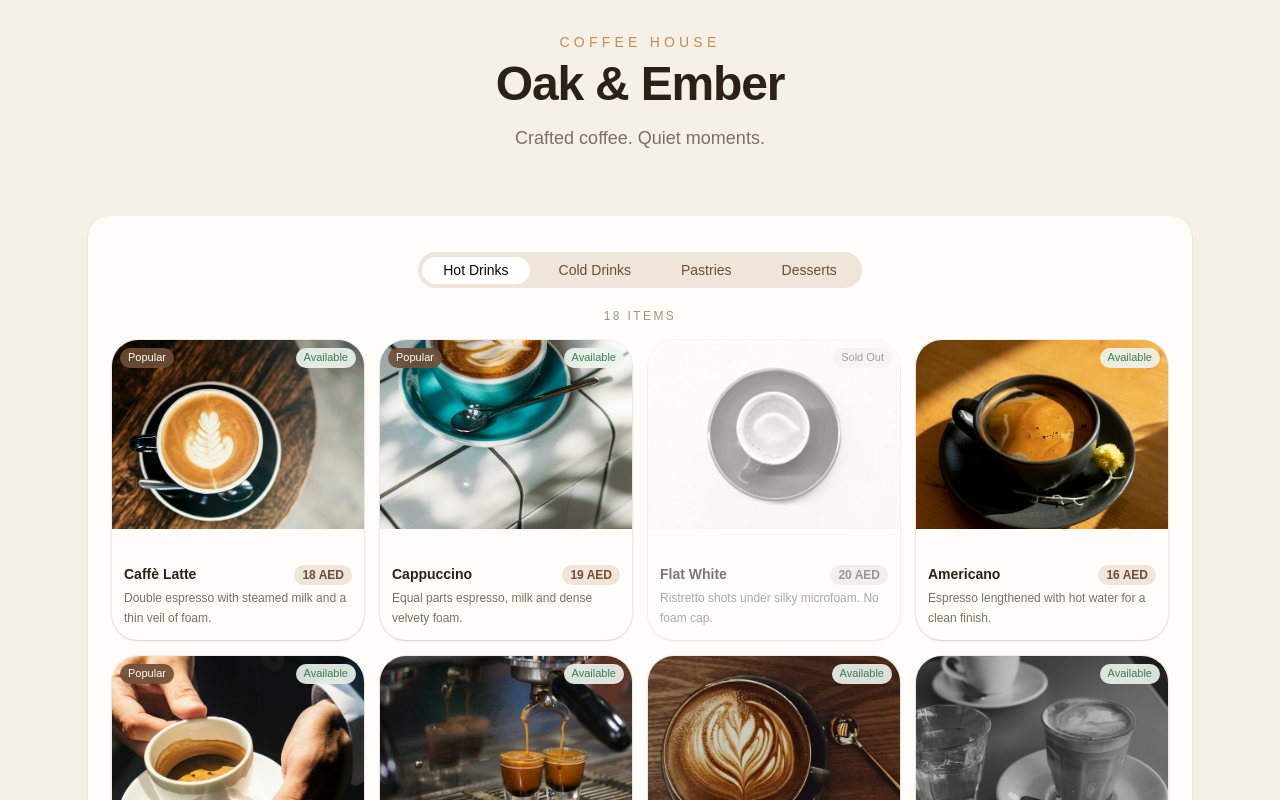
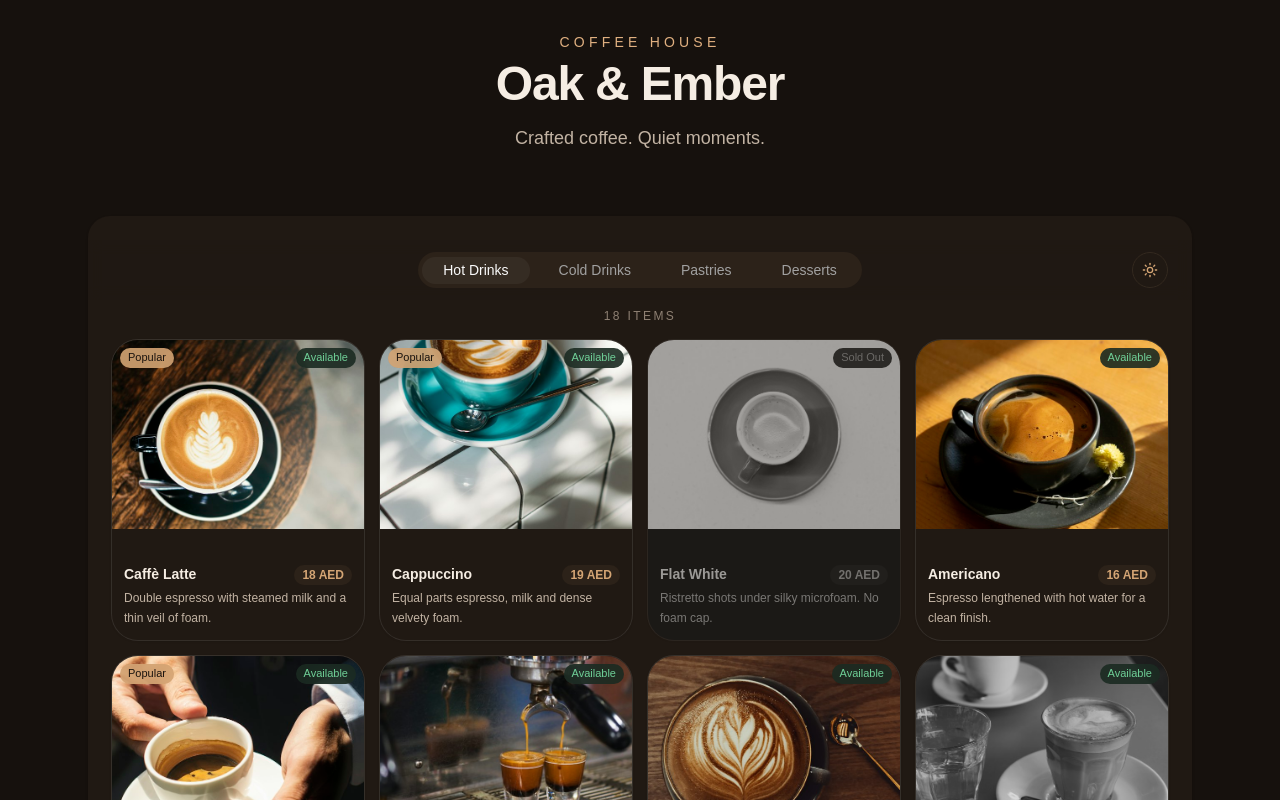
Before and after one commit to hkhodkar/coffee-menu, a React (Vite) app: page / in a window 1280 px wide. Shown: the top 800 px of the page. Built offline with nearby package versions, Linux system fonts and the light colour scheme.

Commit message:
feat: add dark theme toggle defaulting to dark
Sun/moon button in the tab row, persisted to localStorage. An inline
script applies the theme before first paint to avoid a light flash.

```diff
--- a/index.html
+++ b/index.html
@@ -5,6 +5,16 @@
     <link rel="icon" type="image/svg+xml" href="/favicon.svg" />
     <meta name="viewport" content="width=device-width, initial-scale=1.0" />
     <title>Oak & Ember</title>
+
+    <!-- Apply the saved theme before first paint so the page never flashes.
+         Dark is the default until the visitor picks otherwise. -->
+    <script>
+      (function () {
+        if (localStorage.getItem("theme") !== "light") {
+          document.documentElement.classList.add("dark");
+        }
+      })();
+    </script>
   </head>
   <body>
     <div id="root"></div>
--- a/src/components/ui/custom/menu-tabs.tsx
+++ b/src/components/ui/custom/menu-tabs.tsx
@@ -1,6 +1,7 @@
 import { Tabs, TabsContent, TabsList, TabsTrigger } from "@/components/ui/tabs";
 import { DrinkCard } from "./drink-card";
 import { MENUITEMS } from "@/assets/DATA";
+import { ThemeToggle } from "./theme-toggle";
 
 const CATEGORIES = [
   { value: "hot-drinks", label: "Hot Drinks" },
@@ -14,7 +15,10 @@ export function MenuTabs() {
 
   return (
     <Tabs defaultValue="hot-drinks" className="w-full">
-      <div className="sticky top-0 z-10 -mx-6 bg-surface/95 px-6 py-3 backdrop-blur-sm">
+      <div className="sticky top-0 z-10 -mx-6 flex items-center gap-3 bg-surface/95 px-6 py-3 backdrop-blur-sm">
+        {/* balances the toggle on the right so the tabs stay centred */}
+        <div className="size-9 shrink-0" aria-hidden />
+
         <TabsList className="mx-auto flex w-fit max-w-full flex-wrap justify-center gap-2 rounded-full bg-brand-soft p-1">
           {CATEGORIES.map((category) => (
             <TabsTrigger
@@ -27,6 +31,7 @@ export function MenuTabs() {
           ))}
         </TabsList>
 
+        <ThemeToggle />
       </div>
 
       {CATEGORIES.map((category) => {
--- /dev/null
+++ b/src/components/ui/custom/theme-toggle.tsx
@@ -0,0 +1,32 @@
+import { useEffect, useState } from "react";
+import { Moon, Sun } from "lucide-react";
+
+type Theme = "light" | "dark";
+
+function getInitialTheme(): Theme {
+  // Dark is the house style; only an explicit choice moves off it.
+  return localStorage.getItem("theme") === "light" ? "light" : "dark";
+}
+
+export function ThemeToggle() {
+  const [theme, setTheme] = useState<Theme>(getInitialTheme);
+
+  useEffect(() => {
+    document.documentElement.classList.toggle("dark", theme === "dark");
+    localStorage.setItem("theme", theme);
+  }, [theme]);
+
+  const isDark = theme === "dark";
+
+  return (
+    <button
+      type="button"
+      onClick={() => setTheme(isDark ? "light" : "dark")}
+      aria-label={isDark ? "Switch to light mode" : "Switch to dark mode"}
+      title={isDark ? "Light mode" : "Dark mode"}
+      className="flex size-9 shrink-0 items-center justify-center rounded-full border border-line bg-surface text-brand transition-colors hover:bg-brand-soft"
+    >
+      {isDark ? <Sun className="size-4" /> : <Moon className="size-4" />}
+    </button>
+  );
+}
```
